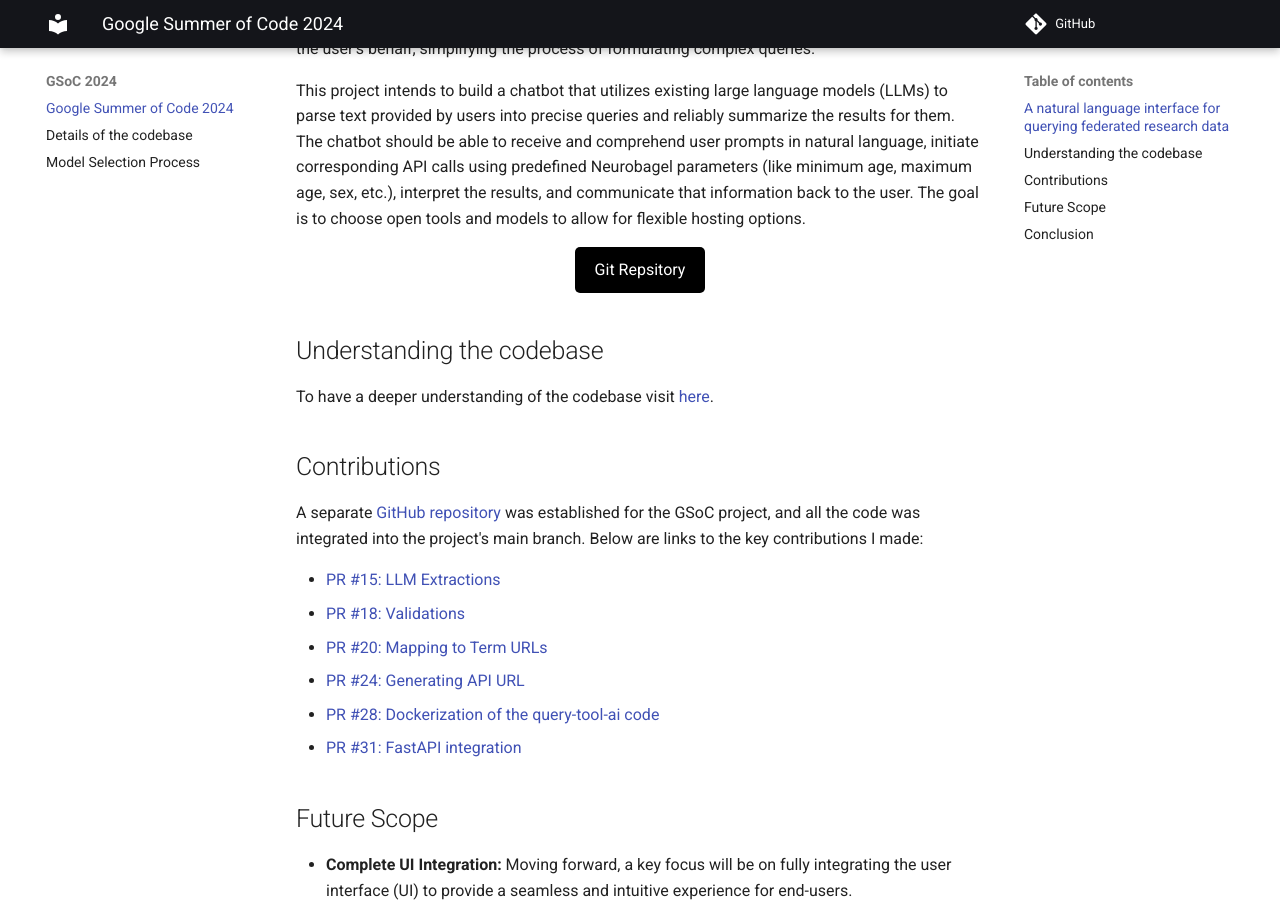
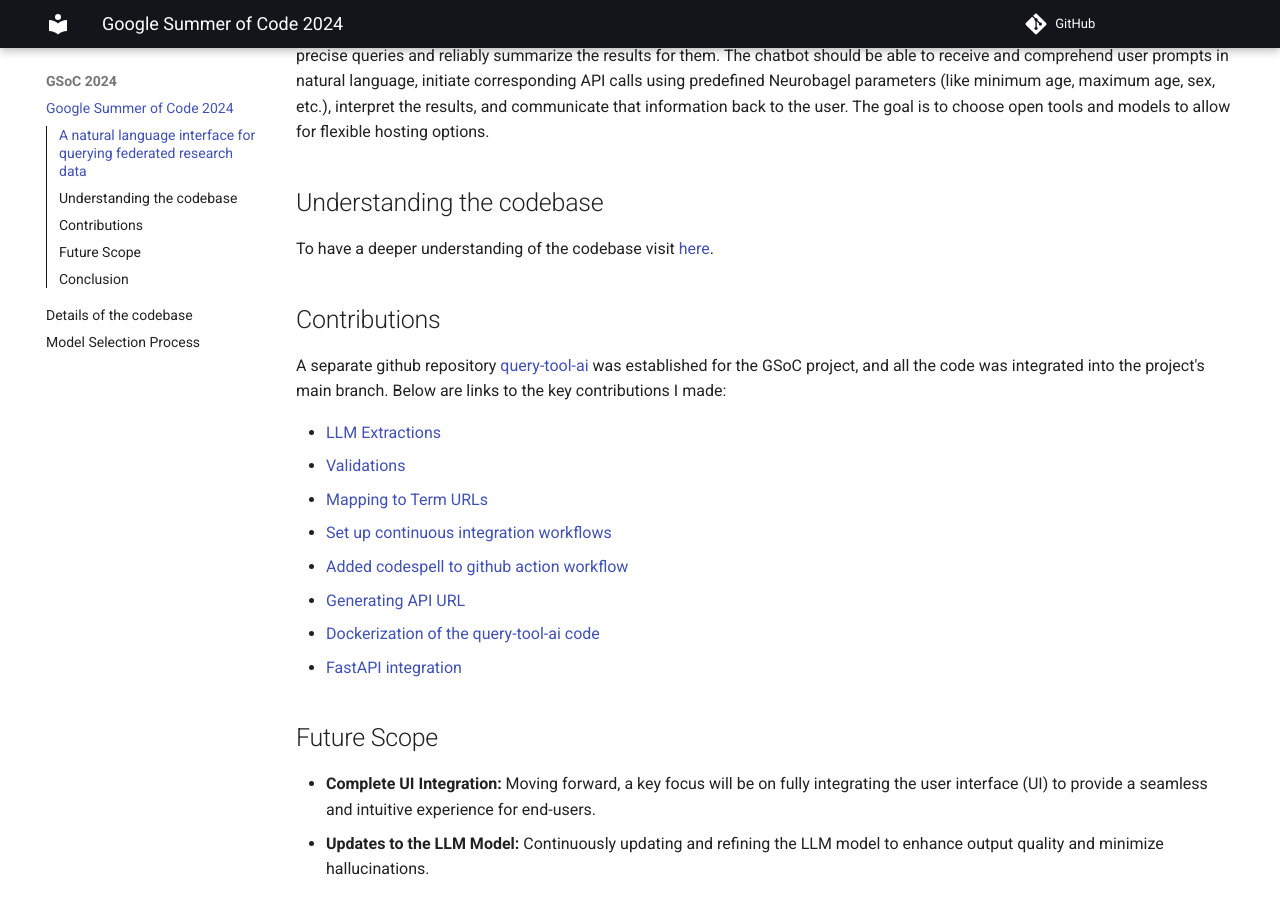
Before and after one commit to Raya679/gsoc, an MkDocs documentation site: the page built from docs/index.md, in a window 1280 px wide and 900 px high, scrolled down 516 px. Built offline with MkDocs 1.6.1 and Material for MkDocs 9.7.7, drawn with Linux system fonts in a browser that asks for light colours; comment, search, counter and statistics services are not loaded.

Commit message:
Final Updates

```diff
--- a/docs/index.md
+++ b/docs/index.md
@@ -15,32 +15,22 @@
 
 This project intends to build a chatbot that utilizes existing large language models (LLMs) to parse text provided by users into precise queries and reliably summarize the results for them. The chatbot should be able to receive and comprehend user prompts in natural language, initiate corresponding API calls using predefined Neurobagel parameters (like minimum age, maximum age, sex, etc.), interpret the results, and communicate that information back to the user. The goal is to choose open tools and models to allow for flexible hosting options.
 
-
-<div style="text-align: center;">
-  <a href="https://github.com/neurobagel/query-tool-ai" style="
-    display: inline-block;
-    padding: 10px 20px;
-    font-size: 16px;
-    color: #ffffff;
-    background-color: #000000;
-    text-decoration: none;
-    border-radius: 5px;
-  ">Git Repsitory</a>
-</div>
-
 ## Understanding the codebase
 To have a deeper understanding of the codebase visit [here](https://raya679.github.io/gsoc/codebase/).
 
 ## Contributions
 
-A separate [GitHub repository](https://github.com/neurobagel/query-tool-ai) was established for the GSoC project, and all the code  was integrated into the project's main branch. Below are links to the key contributions I made:
+A separate github repository [query-tool-ai](https://github.com/neurobagel/query-tool-ai) was established for the GSoC project, and all the code  was integrated into the project's main branch. Below are links to the key contributions I made:
 
-- [PR #15: LLM Extractions](https://github.com/neurobagel/query-tool-ai/pull/15)
-- [PR #18: Validations](https://github.com/neurobagel/query-tool-ai/pull/18)
-- [PR #20: Mapping to Term URLs](https://github.com/neurobagel/query-tool-ai/pull/20)
-- [PR #24: Generating API URL](https://github.com/neurobagel/query-tool-ai/pull/24)
-- [PR #28: Dockerization of the query-tool-ai code](https://github.com/neurobagel/query-tool-ai/pull/28)
-- [PR #31: FastAPI integration](https://github.com/neurobagel/query-tool-ai/pull/31)
+- [LLM Extractions](https://github.com/neurobagel/query-tool-ai/pull/15)
+- [Validations](https://github.com/neurobagel/query-tool-ai/pull/18)
+- [Mapping to Term URLs](https://github.com/neurobagel/query-tool-ai/pull/20)
+- [Set up continuous integration workflows](https://github.com/neurobagel/query-tool-ai/pull/22)
+- [Added codespell to github action workflow](https://github.com/neurobagel/query-tool-ai/pull/34)
+- [Generating API URL](https://github.com/neurobagel/query-tool-ai/pull/24)
+- [Dockerization of the query-tool-ai code](https://github.com/neurobagel/query-tool-ai/pull/28)
+- [FastAPI integration](https://github.com/neurobagel/query-tool-ai/pull/31)
+
 
 ## Future Scope
 - **Complete UI Integration:** Moving forward, a key focus will be on fully integrating the user interface (UI) to provide a seamless and intuitive experience for end-users.
--- a/mkdocs.yml
+++ b/mkdocs.yml
@@ -2,6 +2,7 @@
 theme:
   name: material
   features:
+    - toc.integrate
     - navigation.footer
   palette:
     primary: black
```
Also changed, not shown: docs/codebase.md (+5 -5 lines).
